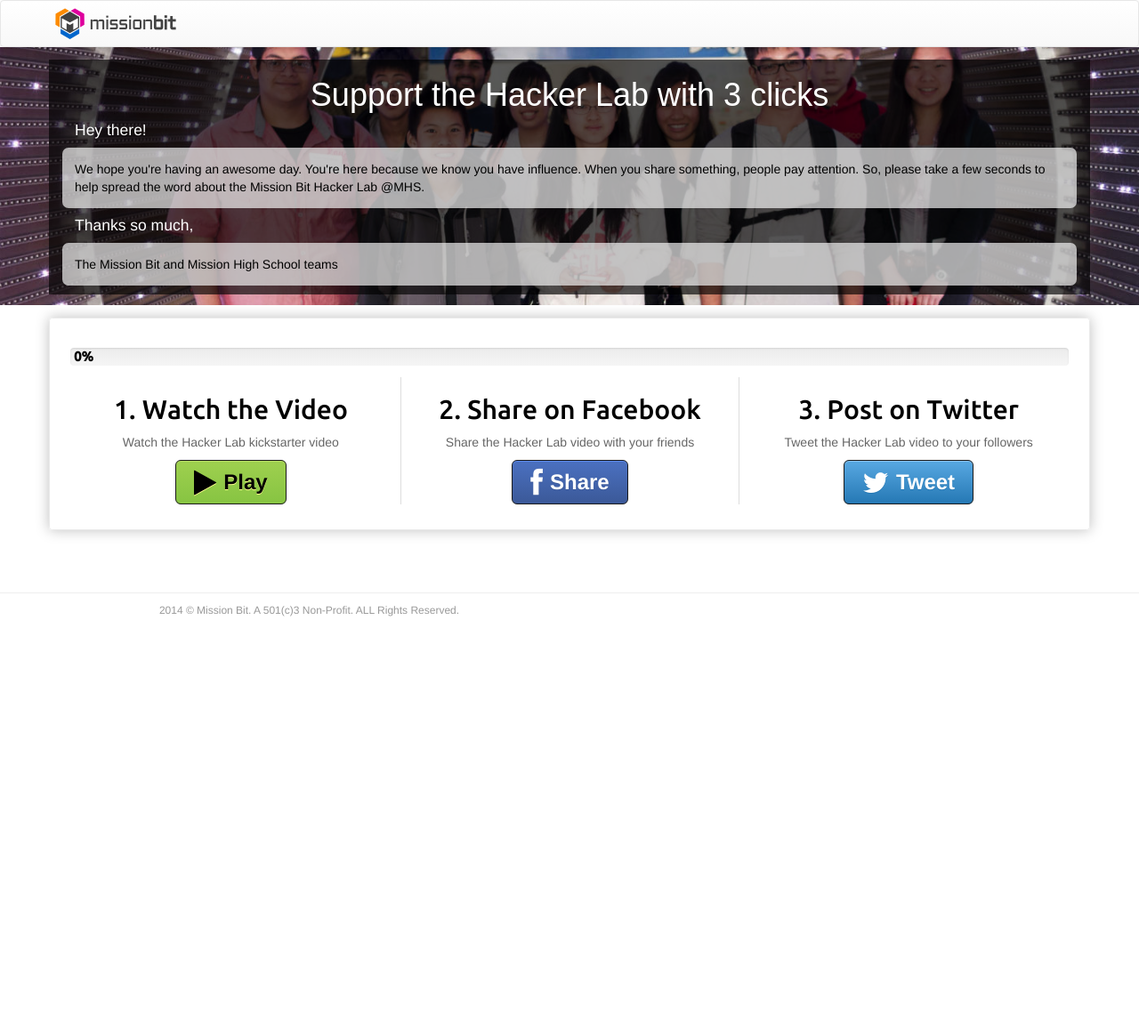
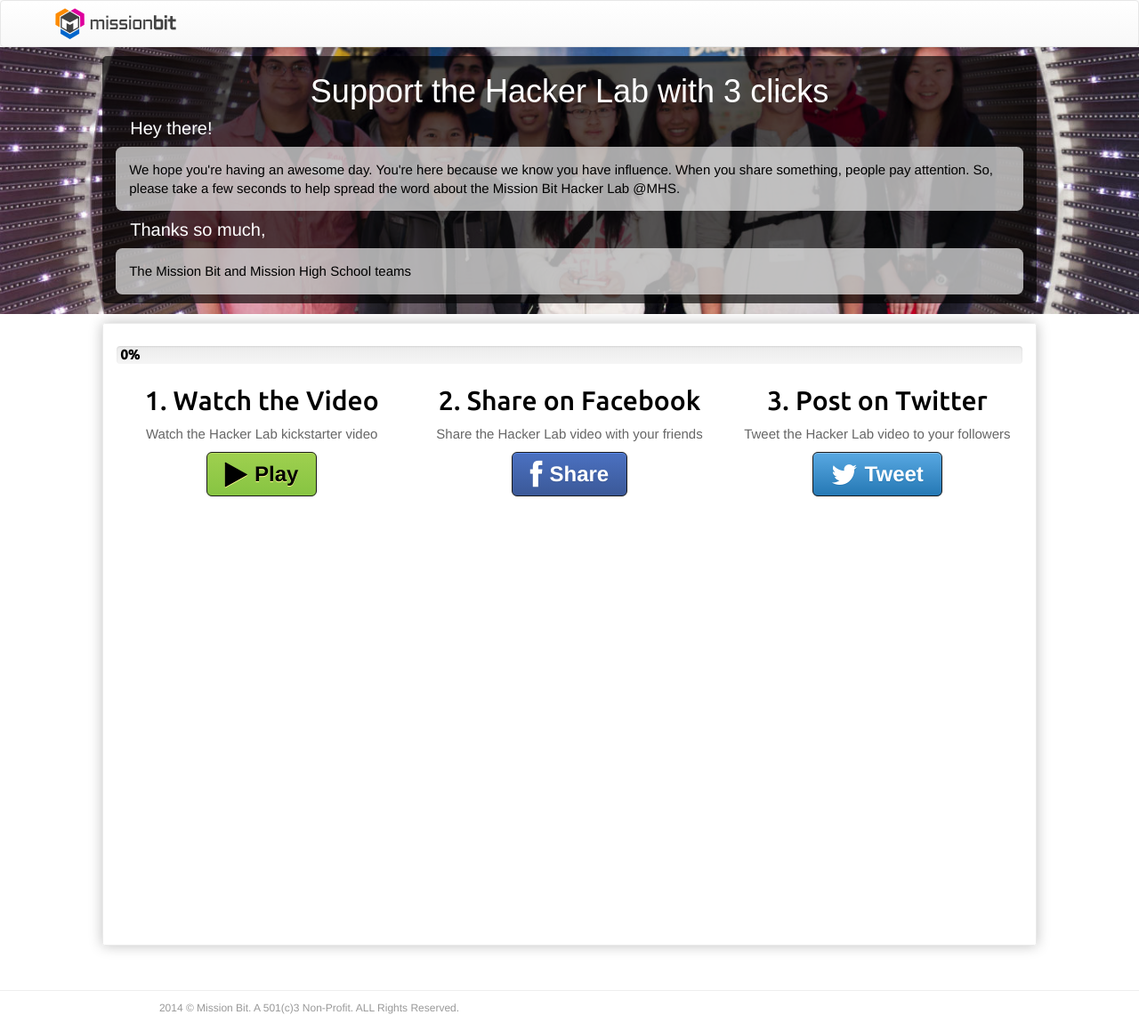
Before and after one commit to MissionBit/missionbit.github.io, a Jekyll site: the page built from kickstart/index.html, in a window 1280 px wide. Shown: the whole page at 89% size. Built offline with Jekyll 4.4.1, drawn with Linux system fonts in a browser that asks for light colours; some web fonts are replaced; before the commit the page ends 900 px from its top, so only the background shows below that.

Commit message:
window size check

```diff
--- a/css/style.css
+++ b/css/style.css
@@ -3,6 +3,15 @@
     duplicate-background-images:false, text-indent:false,
     box-model: false, fallback-colors:false, overqualified-elements:false,
     display-property-grouping:false */
+
+html {
+  font-size: 16px;
+}
+
+body {
+    font-size: 62.5%;
+    height: 700px;
+}
 
 .recruit-title h1 {
     text-align: center;
@@ -162,12 +171,7 @@
     font-family: 'UbuntuRegular', sans-serif;
 }
 
-@media (max-width: 991px) {
-    .page-head {
-        margin-top: -25px;
-        font-size: 120%;
-    }
-}
+
 
 .headline h2 {
     font-family: 'SourceCodeProSemiBold', sans-serif;
@@ -199,28 +203,6 @@
     background-position: 50%;
     margin: 0;
     padding: 0;
-}
-
-.kickstart-image {
-    background: url(../images/home/summer-mobile-tunnel-sm.jpg);
-    min-width: 1172px;
-    overflow: hidden;
-    background-size: 100%;
-    width: 100%;
-    height: 290px;
-    position: relative;
-    z-index: -1;
-    background-repeat: no-repeat;
-    background-position: 50%;
-    margin: 0;
-    padding: 0;
-}
-
-@media (max-width: 768px) {
-    .homepage-image { height: 200px; min-width: 586px; }
-}
-@media (min-width:769px) and (max-width: 991px) {
-    .homepage-image { height: 300px; min-width: 391px; }
 }
 
 .homepage-image.img-anim-group-1 {
@@ -472,6 +454,7 @@
     border-bottom: 2px solid rgba(0,0,0,0.1);
     margin-bottom: 20px;
 }
+
 .share .actions {
     text-align: center;
     margin-top: 2em;
@@ -524,83 +507,6 @@
     text-shadow: #ffff8e 0 1px 0;
 }
 
-.kick-box {
-}
-
-.share .kickhead h3,
-.share .kickhead h1 {
-    text-align: center;
-    font-family: 'Aldrich', sans-serif;
-    color: white;
-}
-
-.share .kick-home-box {
-    width: 100%;
-    height: 290px;
-    margin-bottom: 1em;
-}
-
-.share #kick-welcome {
-    background-color: rgba(0,0,0,0.65);
-    color: white;
-    margin-top: 1em;
-}
-
-.share #kick-welcome h5 {
-    font-size: 1.25em;
-    padding-left: .8em;
-}
-
-.share #kick-welcome p {
-    background-color: rgba(255,255,255,0.65);
-    color: black;
-    padding: 1em;
-    border-radius: 0.5em;
-}
-
-.kick-welcome-intro {
-}
-
-.kick-thx {
-    font-size: 1.5em;
-    line-height: 1.5em;
-}
-
-.kick-hey {
-    font-size: 2em;
-}
-
-.share .kick-box {
-    padding: 2em;
-    margin-bottom: 5em;
-    border: 1px solid #eaeaea;
-    border-radius: .25em;
-    box-shadow: 0 0 15px rgba(0, 0, 0, .25);
-}
-
-.trigger-box {
-}
-
-.share .kick-box h2 {
-}
-
-#kick-nav.navbar {
-    margin-bottom: 0;
-}
-
-@media (max-width:991px) {
-    .share .actions .col-md-4:nth-child(1n+2) {
-        margin-top: 20px;
-        border-top: 1px solid #ddd;
-    }
-}
-@media (min-width:992px) {
-    .share .actions .col-md-4:nth-child(1n+2) {
-        border-left: 1px solid #ddd;
-    }
-}
-
-
 .share .progress-ctr {
     padding-top: 5px;
     margin-left: -15px;
@@ -638,12 +544,6 @@
     max-width: 200px;
 }
 
-@media (max-width:991px) {
-    .program .logo {
-        max-width: 100px;
-    }
-}
-
 .programs .program ul {
     list-style-type: none;
 }
@@ -666,20 +566,6 @@
 .color-orange { color: #e67e22; }
 .color-red { color: #e74c3c; }
 .color-sea { color: #1abc9c; }
-
-/* Retina images */
-@media
-    only screen and (-webkit-min-device-pixel-ratio: 1.5),
-    only screen and (min--moz-device-pixel-ratio: 1.5),
-    only screen and (min-device-pixel-ratio: 1.5),
-    only screen and (min-resolution: 1.5dppx) {
-    .doge-left {
-        background-image: url(../images/doge@2x.png);
-    }
-    .navbar-brand {
-        background-image: url(../images/logo@2x.png);
-    }
-}
 
 .course-details ul {
     list-style-type: none;
@@ -812,3 +698,207 @@
     height: auto;
     width: 100%;
 }
+
+/************** kickstarter template *****************/
+
+.kick-box {
+}
+
+.share .kickhead h3,
+.share .kickhead h1 {
+    text-align: center;
+    font-family: 'Aldrich', sans-serif;
+    color: white;
+}
+
+.share #kick-welcome {
+    background-color: rgba(0,0,0,0.65);
+    color: white;
+    margin-top: 1em;
+    border-radius: 0.5em;
+}
+
+.share #kick-welcome h5 {
+    font-size: 2em;
+    padding-left: .8em;
+}
+
+.share #kick-welcome p {
+    background-color: rgba(255,255,255,0.65);
+    color: black;
+    padding: 1em;
+    border-radius: 0.5em;
+    font-size: 1.5em;
+}
+
+.kick-welcome-intro {
+}
+
+.kick-thx {
+    font-size: 1.5em;
+    line-height: 1.5em;
+}
+
+.kick-hey {
+    font-size: 2em;
+}
+
+.share .kick-box {
+    padding: 2em;
+    margin-bottom: 5em;
+    border: 1px solid #eaeaea;
+    border-radius: .25em;
+    box-shadow: 0 0 15px rgba(0, 0, 0, .25);
+    height: 100%;
+}
+
+.share .kick-home-box {
+    width: 100%;
+    height: 42.857143%;
+    margin-bottom: 1em;
+}
+
+.kickstart-image {
+    background: url(../images/home/summer-mobile-tunnel-sm.jpg);
+    /*min-width: 1172px;*/
+    overflow: hidden;
+    background-size: 100%;
+    width: 100%;
+    height: 100%;
+    position: relative;
+    z-index: -1;
+    background-repeat: no-repeat;
+    background-position: 50%;
+    margin: 0;
+    padding: 0;
+}
+
+.trigger-box {
+}
+
+.share .kick-box h2 {
+}
+
+#kick-nav.navbar {
+    margin-bottom: 0;
+}
+
+#kick-welcome.share-cta,
+#kick-box.kick-box {
+    width: 82%;
+}
+
+.byline {
+    font-size: 1.5em;
+}
+
+@media (max-width: 580px) {
+    #kick-welcome.share-cta,
+    #kick-box.kick-box {
+        width: 82%;
+    }
+}
+
+@media (max-width: 1057px) {
+    .kickstart-image {
+        height: 100%;
+/*        min-width: 391px;*/
+    }
+    .share .kick-home-box {
+        height: 45%;
+    }
+}
+
+@media (max-width: 991px) {
+    .page-head {
+        margin-top: -25px;
+        font-size: 120%;
+    }
+    .share #kick-welcome p  {
+        font-size: 1.25em;
+    }
+    .share .actions .col-md-4 {
+        margin-top: 20px;
+        border-top: 1px solid #ddd;
+    }
+}
+
+@media (min-width:992px) and (max-width: 1236px) {
+    .share .actions .byline {
+        height: 2.5em;
+    }
+}
+
+@media (min-width:992px) {
+    .share .actions .col-md-4:nth-child(1n+2) {
+/*        border-left: 1px solid #ddd;*/
+    }
+}
+
+@media (max-width: 768px) {
+    .homepage-image {
+        height: 200px;
+        min-width: 586px;
+    }
+    .kickstart-image {
+/*        height: 145px;*/
+/*        min-width: 586px;*/
+    }
+}
+
+@media (min-width:888px) and (max-width: 991px) {
+    .kickstart-image {
+        height: 100%;
+/*        min-width: 391px;*/
+    }
+    .share .kick-home-box {
+        height: 40%;
+    }
+}
+
+@media (min-width:769px) and (max-width: 991px) {
+    .homepage-image {
+        height: 300px;
+        min-width: 391px;
+    }
+/*    .kickstart-image {
+        height: 100%;
+        min-width: 391px;
+    }
+    .share .kick-home-box {
+        height: 40%;
+    }*/
+}
+
+@media (max-width:991px) {
+    .program .logo {
+        max-width: 100px;
+    }
+}
+
+@media (min-width: 992px) and (max-width: 1203px) {
+    .trigger-title {
+        height: 2.5em;
+    }
+}
+
+@media (max-width: 889px) {
+    #kick-hey,
+    .kick-welcome-intro {
+        visibility: hidden;
+    }
+}
+
+/* Retina images */
+@media
+    only screen and (-webkit-min-device-pixel-ratio: 1.5),
+    only screen and (min--moz-device-pixel-ratio: 1.5),
+    only screen and (min-device-pixel-ratio: 1.5),
+    only screen and (min-resolution: 1.5dppx) {
+    .doge-left {
+        background-image: url(../images/doge@2x.png);
+    }
+    .navbar-brand {
+        background-image: url(../images/logo@2x.png);
+    }
+}
--- a/js/kickstart.js
+++ b/js/kickstart.js
@@ -2,6 +2,13 @@
 
 window.jQuery(function ($) {
     'use strict';
+    var widthCheck = $(window).width();
+    $(window).on('resize', function () {
+        // event.preventDefault();
+        var widthCheck = $(window).width();
+        console.log(widthCheck);
+    })
+    console.log(widthCheck);
     var url = 'http://www.kickstarter.com/projects/tysonium/666429819?token=dfd637b2',
         encodedURL = encodeURIComponent(url),
         title = encodeURIComponent('The Hacker Lab, a space for kids to explore, learn and hack with volunteer engineers by @missionbit & MHS'),
--- a/kickstart/index.html
+++ b/kickstart/index.html
@@ -13,7 +13,7 @@
 			<header role="banner" class="kickhead share-cta">
 			   <h1> Support the Hacker Lab with 3 clicks </h1>
 			</header>
-			<h5>Hey there!</h5>
+			<h5 id="kick-hey">Hey there!</h5>
 			<p class="kick-welcome-intro">
 			        We hope you're having an awesome day. You're here because we know you have
 			        influence. When you share something, people pay attention. So, please take
@@ -37,17 +37,17 @@
     </div>
     <div class="row actions">
     		<div class="col-md-4 trigger-box">
-            <h2>1. Watch the Video</h2>
+            <h2 class="trigger-title">1. Watch the Video</h2>
             <div class="byline"> Watch the Hacker Lab kickstarter video </div>
             <button class="play"><i class="fa fa-play fa-lg">&nbsp;</i>Play</button>
         </div>
         <div class="col-md-4 trigger-box">
-            <h2>2. Share on Facebook</h2>
+            <h2 class="trigger-title">2. Share on Facebook</h2>
             <div class="byline">Share the Hacker Lab video with your friends </div>
             <button class="facebook trigger"><i class="fa fa-facebook fa-lg">&nbsp;</i>Share</button>
         </div>
         <div class="col-md-4 trigger-box">
-            <h2>3. Post on Twitter</h2>
+            <h2 class="trigger-title">3. Post on Twitter</h2>
             <div class="byline"> Tweet the Hacker Lab video to your followers </div>
             <button class="twitter"><i class="fa fa-twitter fa-lg">&nbsp;</i>Tweet</button>
         </div>
```
Lines whose indentation alone changed are shown as unchanged.
